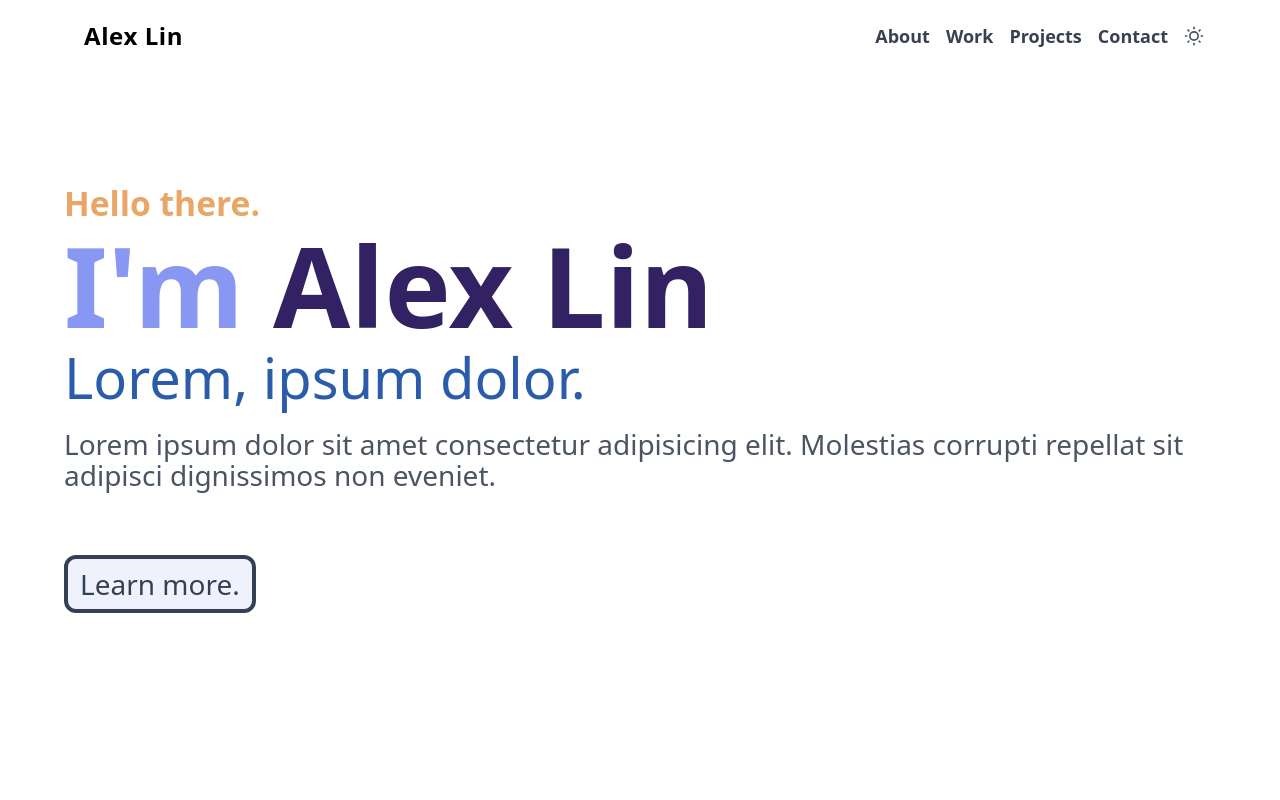
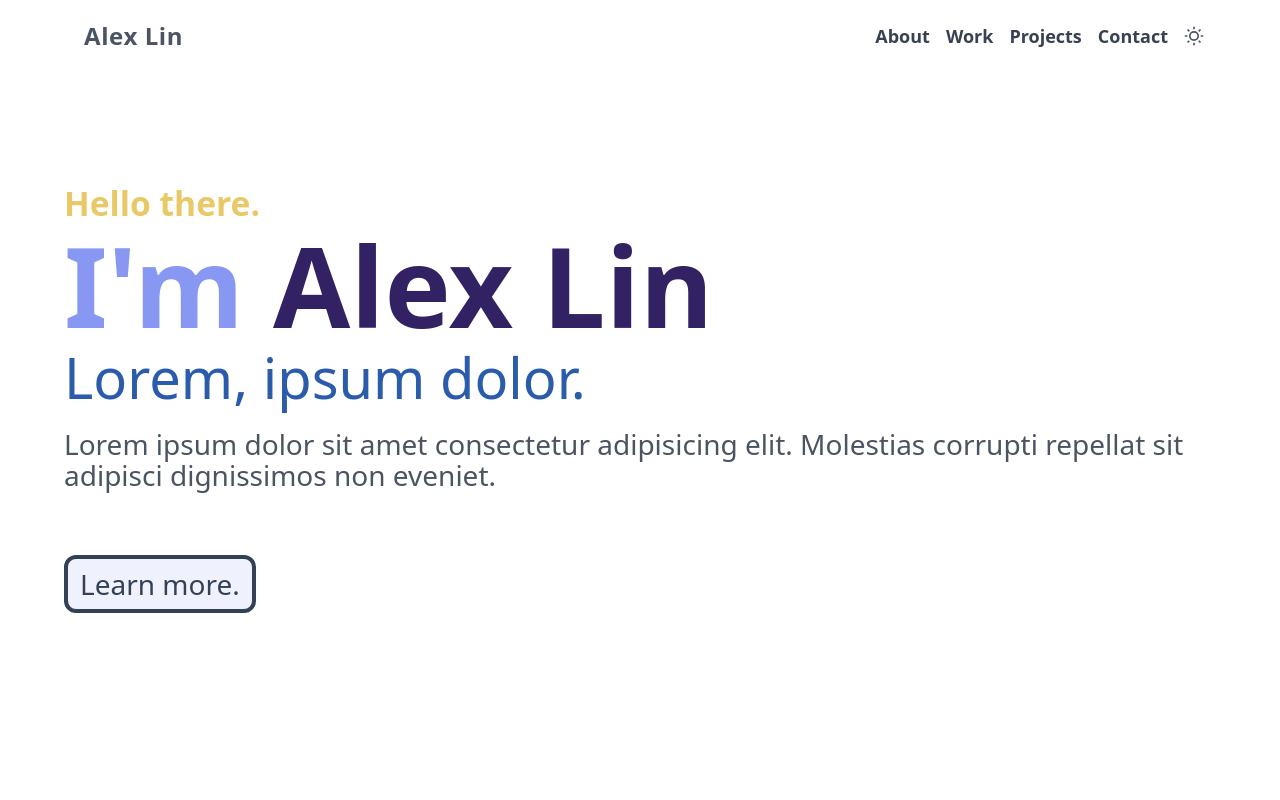
Before and after one commit to alxn3/personal-website-oldv2, a Next.js app: page / in a window 1280 px wide. Shown: the top 800 px of the page. Built offline with nearby package versions, Linux system fonts and the light colour scheme.

Commit message:
Adjust colors

```diff
--- a/src/components/nav.tsx
+++ b/src/components/nav.tsx
@@ -46,7 +46,7 @@ const Nav = () => {
       <div className=" flex flex-row flex-wrap items-center justify-between w-[min(90%,78rem)] mx-auto p-3 ">
         <Link href="/">
           <a className="p-2">
-            <span className="text-2xl font-bold tracking-wide text-black dark:text-white">
+            <span className="text-2xl font-bold tracking-wide">
               Alex Lin
             </span>
           </a>
@@ -55,7 +55,7 @@ const Nav = () => {
           <div className="flex-row items-center hidden space-x-4 font-semibold sm:flex">
             {links.map((link) => (
               <Link href={link.url} key={link.url}>
-                <a className="text-gray-700 transition-colors dark:text-gray-300 hover:text-primary-400 dark:hover:text-primary-400">
+                <a className="text-gray-700 transition-colors dark:text-gray-300 hover:text-primary-300 dark:hover:text-primary-500">
                   {link.name}
                 </a>
               </Link>
--- a/src/components/sections/hero.tsx
+++ b/src/components/sections/hero.tsx
@@ -9,9 +9,9 @@ const Hero = () => {
           <p className="text-[0.3em] font-bold text-accent-300">
             Hello there.
           </p>
-          <h1 className="font-semibold text-primary-200 dark:text-primary-700">
+          <h1 className="font-semibold text-primary-200 dark:text-primary-600">
             I&apos;m{' '}
-            <span className="font-bold text-primary-800 dark:text-primary-200">
+            <span className="font-bold text-primary-800 dark:text-primary-100">
               Alex Lin
             </span>
           </h1>
--- a/src/styles/globals.css
+++ b/src/styles/globals.css
@@ -26,5 +26,5 @@ html.dark {
 }
 
 body {
-  @apply transition-colors bg-white dark:bg-gray-900 text-slate-800/80 dark:text-slate-200/80;
+  @apply transition-colors bg-white dark:bg-gray-900 text-slate-800/80 dark:text-slate-100/80;
 }
--- a/tailwind.config.js
+++ b/tailwind.config.js
@@ -52,7 +52,7 @@ module.exports = {
           luminiosity: [10, 90],
         }),
         accent: generateSwatch('--color-accent', {
-          hueShift: [20, -20],
+          hueShift: [-20, 20],
           saturation: [40, 90],
           luminiosity: [10, 90],
         }),
```
